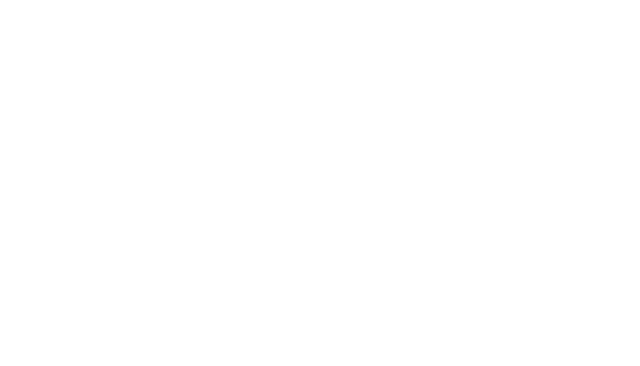
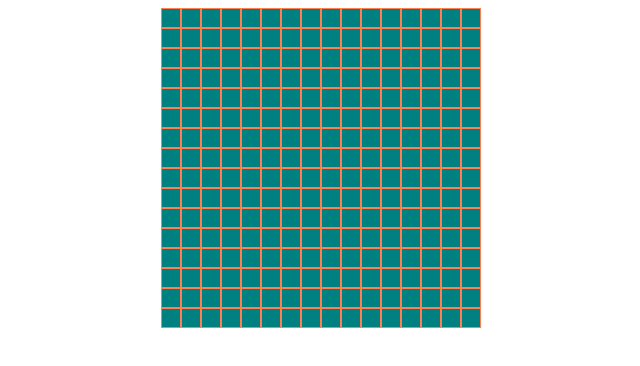
Before and after one commit to Kaptvr/odin-etch-a-sketch, a plain HTML site: page index.html in a window 1280 px wide. Shown: the whole page, without its empty margins (319-959 px from the left). Drawn offline with Linux system fonts and the light colour scheme.

Commit message:
Add 16x16 grid creator in js and css style

```diff
--- a/index.html
+++ b/index.html
@@ -8,5 +8,7 @@
     </head>
 
     <body>
+        <div class="divWhole">
+        </div>
     </body>
 </html>
--- a/javascript.js
+++ b/javascript.js
@@ -0,0 +1,58 @@
+function main () {
+
+    createRows();
+    fillRows();
+}
+
+function createRows() {
+    for (let i = 0; i < 16; i++) {
+        const divWhole = document.querySelector('.divWhole'); //select hard-coded div
+        const divCreate = document.createElement('div');
+        divCreate.classList.add('row', `row${i}`);
+        divWhole.appendChild(divCreate);
+    }
+}
+
+function fillRows() {
+    for (let i = 0; i < 16; i++) {
+        for (let j = 0; j < 16; j++) {
+            const divRow = document.querySelector(`.row${i}`);
+            const divCreate = document.createElement('div');
+            divCreate.classList.add('single');
+            divRow.appendChild(divCreate);
+        }
+    }
+}
+
+main();
+
+
+//Also works//
+
+// function main () {
+
+//     createRows();
+
+//     const divRow = document.querySelectorAll('.row');
+//     divRow.forEach( row => fillRows(row.classList[1])) //classList[1] == `row${i}` from createRows()
+// }
+
+// function createRows() {
+//     for (let i = 0; i < 16; i++) {
+//         const divWhole = document.querySelector('.divWhole');
+//         const divCreate = document.createElement('div');
+//         divCreate.classList.add('row', `row${i}`);
+//         divWhole.appendChild(divCreate);
+//     }
+// }
+
+// function fillRows(rowNum) {
+//     for (let i = 0; i < 16; i++) {
+//         const divRow = document.querySelector(`.${rowNum}`);
+//         const divCreate = document.createElement('div');
+//         divCreate.classList.add('single');
+//         divRow.appendChild(divCreate);
+//     }
+// }
+
+// main();
--- a/styles.css
+++ b/styles.css
@@ -0,0 +1,18 @@
+.divWhole {
+    display: flex;
+    flex-direction: column;
+    align-items: center;
+}
+
+.row {
+    display: flex;
+    flex-direction: row;
+}
+
+.single {
+    box-sizing: border-box;
+    border: solid 1px coral;
+    background-color: teal;
+    height: 20px;
+    width: 20px;
+}
```
